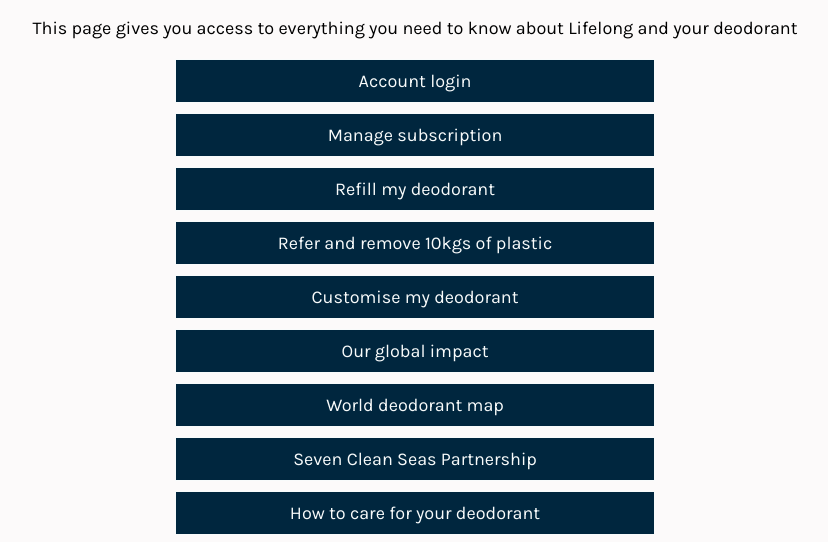
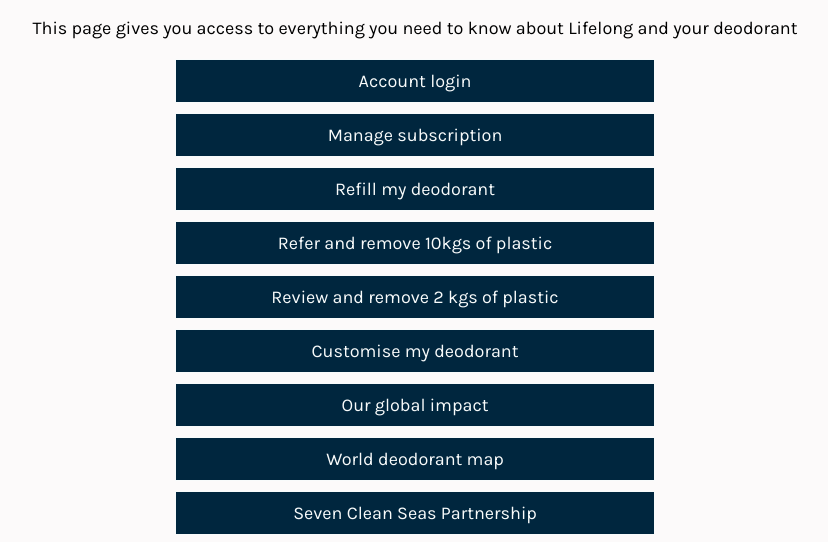
Before and after one commit to adwebb25/QR-LINK-WeAreLifelong, a plain HTML site: page index.html in a window 1280 px wide. Shown: the part 215-757 px from the top of the page, without its empty margins (225-1053 px from the left). Drawn offline with Linux system fonts and the light colour scheme.

Commit message:
review button

```diff
--- a/index.html
+++ b/index.html
@@ -25,6 +25,8 @@
     </a>
     <a href="https://www.tiktok.com/@alisayar_/" target="_blank"> Refer and remove 10kgs of plastic
     </a>
+    <a href="https://www.tiktok.com/@alisayar_/" target="_blank"> Review and remove 2 kgs of plastic
+    </a>
     <a href="https://www.youtube.com/@alisayar_/" target="_blank"> Customise my deodorant
     </a>
     <a href="https://www.youtube.com/@alisayar_/" target="_blank"> Our global impact
```
